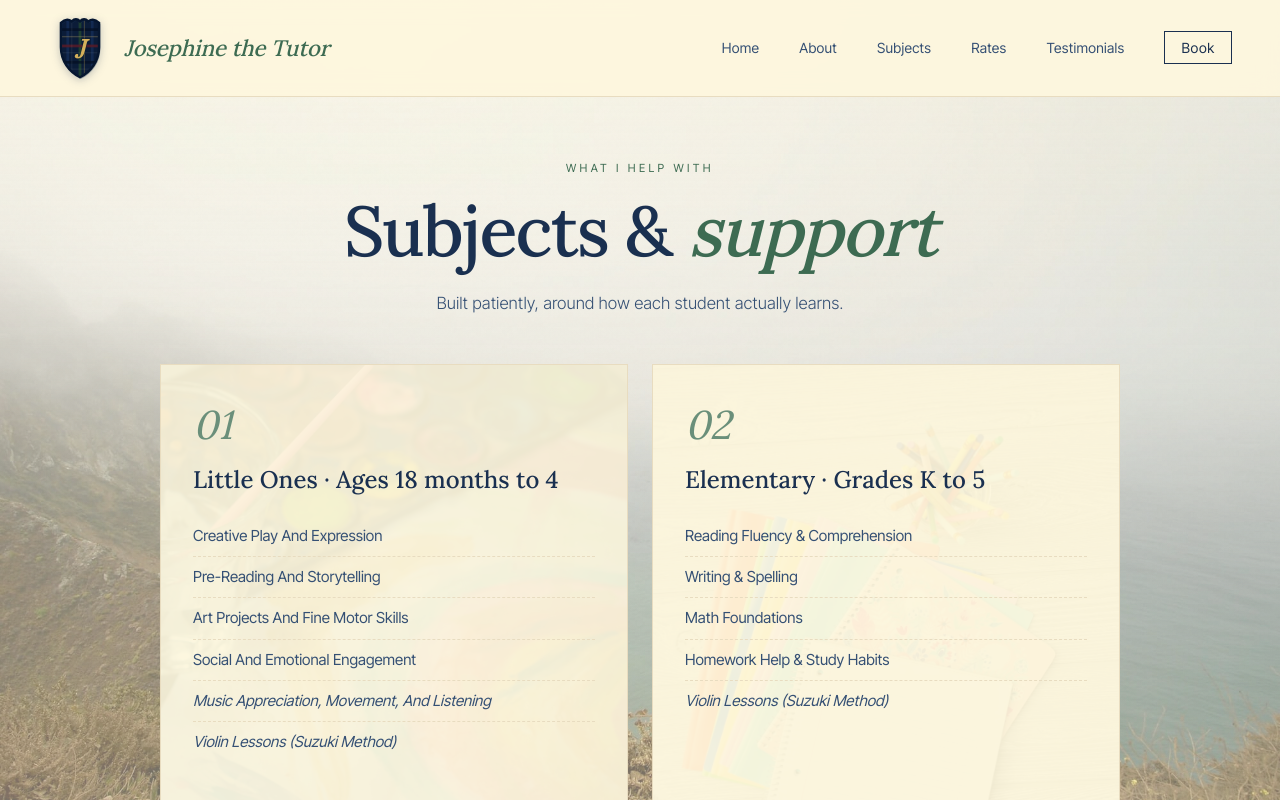
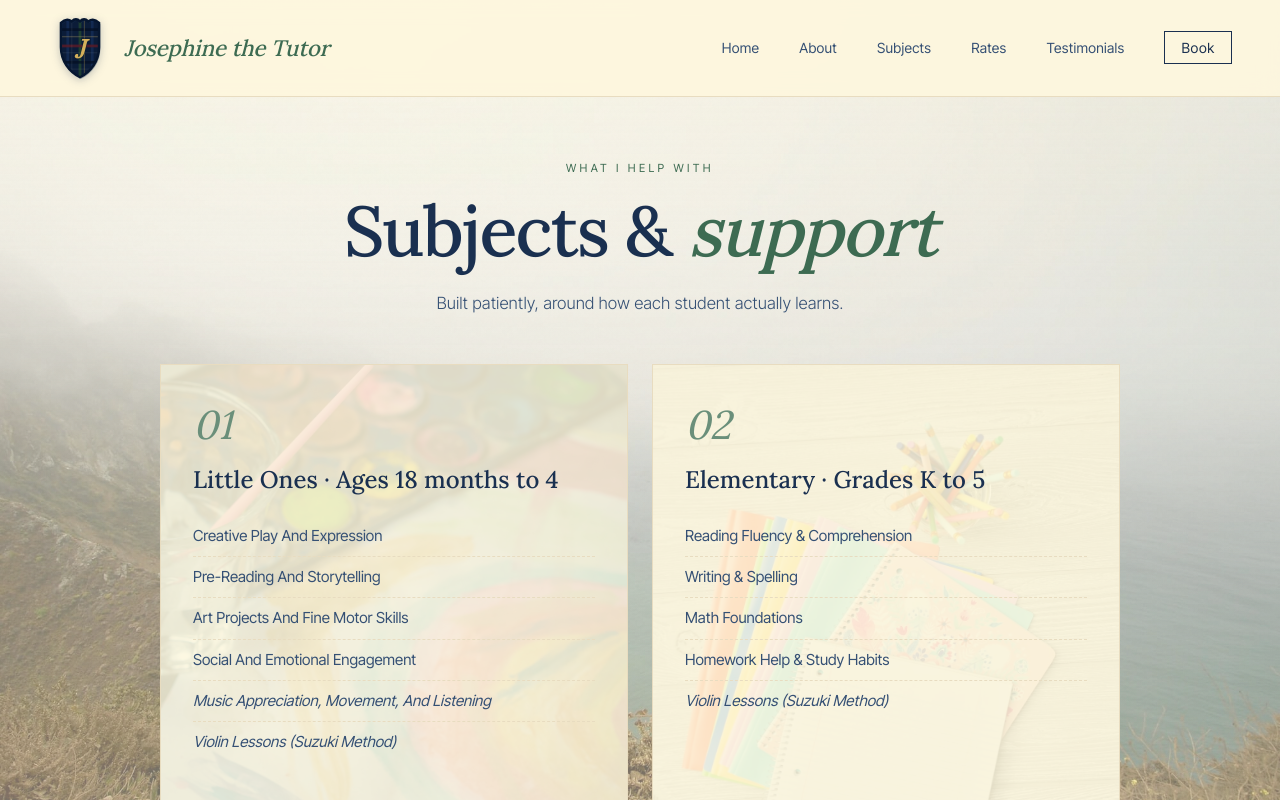
Before and after one commit to patrickparagas1/josephine-tutoring, a Next.js app: page /subjects in a window 1280 px wide. Shown: the top 800 px of the page. Built offline with nearby package versions, Linux system fonts and the light colour scheme.

Commit message:
Set tile bg to 0.12 default, fade to 0.04 on hover

```diff
--- a/app/globals.css
+++ b/app/globals.css
@@ -1923,14 +1923,14 @@ footer em,
   position: absolute;
   inset: 0;
   z-index: 0;
-  opacity: 0.06;
+  opacity: 0.12;
   transition: opacity 0.4s ease;
 }
 .service-card-bg img {
   object-fit: cover;
 }
 .service-card:hover .service-card-bg {
-  opacity: 0.65;
+  opacity: 0.04;
 }
 .service-card-content {
   position: relative;
```
